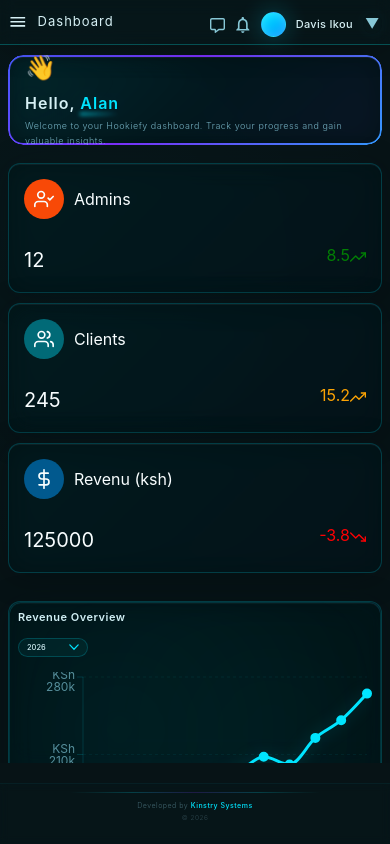
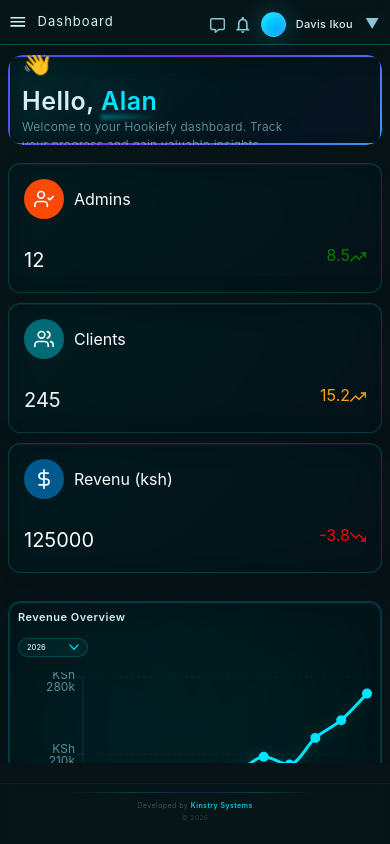
Before and after one commit to Davis-don/hookiefy, a React (Vite) app in the folder client/: page / in a window 390 px wide. Built offline with nearby package versions, Linux system fonts and the light colour scheme.

Commit message:
added padding welcome

```diff
--- a/client/src/components/superadmin/welcomeconcernsuperadminconcern.css
+++ b/client/src/components/superadmin/welcomeconcernsuperadminconcern.css
@@ -80,7 +80,7 @@
   100% { opacity: 0.8; filter: blur(20px); }
 }
 
-/* --- Content Styles (Keep these as they are) --- */
+/* --- Content Styles --- */
 
 .welcome-emoji {
   font-size: 3.5rem;
@@ -105,6 +105,7 @@
   text-shadow: 0 0 30px rgba(0, 229, 255, 0.15);
   position: relative;
   z-index: 2;
+  word-wrap: break-word;
 }
 
 .welcome-header .highlight {
@@ -134,19 +135,207 @@
   z-index: 2;
   line-height: 1.7;
   margin-bottom: 0;
+  word-wrap: break-word;
 }
 
-/* --- Responsive --- */
-@media screen and (max-width: 63.75em) {
-  .overall-concern-main { padding: 2rem; }
-  .welcome-emoji { font-size: 3rem; }
-  .welcome-header { font-size: 2rem; }
-  .welcome-subtitle { max-width: 90%; font-size: 1rem; }
+/* ============================================
+   RESPONSIVE — Better padding for mobile
+   ============================================ */
+
+/* Tablet and small laptops */
+@media screen and (max-width: 80.625em) {
+  .overall-concern-main {
+    padding: 2.2rem 2.5rem;
+  }
+
+  .welcome-header {
+    font-size: 2.2rem;
+  }
+
+  .welcome-subtitle {
+    max-width: 85%;
+    font-size: 1.05rem;
+  }
 }
 
-@media screen and (max-width: 25em) {
-  .overall-concern-main { padding: 1.5rem; }
-  .welcome-emoji { font-size: 2.5rem; }
-  .welcome-header { font-size: 1.6rem; }
-  .welcome-subtitle { max-width: 100%; font-size: 0.9rem; }
+/* Large phones and tablets */
+@media screen and (max-width: 63.75em) {
+  .overall-concern-main {
+    padding: 2rem 2.2rem;
+  }
+
+  .welcome-emoji {
+    font-size: 3rem;
+  }
+
+  .welcome-header {
+    font-size: 2rem;
+  }
+
+  .welcome-subtitle {
+    max-width: 90%;
+    font-size: 1rem;
+  }
 }
+
+/* Medium phones */
+@media screen and (max-width: 48em) {
+  .overall-concern-main {
+    padding: 1.8rem 1.8rem;
+    border-radius: 1.2rem;
+  }
+
+  .overall-concern-main::before {
+    border-radius: 1.2rem;
+  }
+
+  .overall-concern-main::after {
+    border-radius: 1.2rem;
+  }
+
+  .welcome-emoji {
+    font-size: 2.8rem;
+    margin-bottom: 0.3rem;
+  }
+
+  .welcome-header {
+    font-size: 1.8rem;
+    margin-bottom: 0.3rem;
+  }
+
+  .welcome-subtitle {
+    max-width: 95%;
+    font-size: 0.95rem;
+    line-height: 1.6;
+  }
+}
+
+/* Small phones */
+@media screen and (max-width: 30em) {
+  .overall-concern-main {
+    padding: 1.5rem 1.2rem;
+    border-radius: 1rem;
+  }
+
+  .overall-concern-main::before {
+    border-radius: 1rem;
+  }
+
+  .overall-concern-main::after {
+    border-radius: 1rem;
+  }
+
+  .welcome-emoji {
+    font-size: 2.5rem;
+    margin-bottom: 0.2rem;
+  }
+
+  .welcome-header {
+    font-size: 1.5rem;
+    letter-spacing: 0.5px;
+    margin-bottom: 0.2rem;
+  }
+
+  .welcome-subtitle {
+    max-width: 100%;
+    font-size: 0.85rem;
+    line-height: 1.5;
+    letter-spacing: 0.3px;
+  }
+}
+
+/* Extra small phones (like iPhone SE) */
+@media screen and (max-width: 22em) {
+  .overall-concern-main {
+    padding: 1.2rem 0.8rem;
+    border-radius: 0.8rem;
+  }
+
+  .overall-concern-main::before {
+    border-radius: 0.8rem;
+  }
+
+  .overall-concern-main::after {
+    border-radius: 0.8rem;
+  }
+
+  .welcome-emoji {
+    font-size: 2rem;
+    margin-bottom: 0.1rem;
+  }
+
+  .welcome-header {
+    font-size: 1.2rem;
+    letter-spacing: 0.3px;
+    margin-bottom: 0.1rem;
+  }
+
+  .welcome-subtitle {
+    max-width: 100%;
+    font-size: 0.75rem;
+    line-height: 1.4;
+    letter-spacing: 0.2px;
+  }
+}
+
+/* Landscape mode on phones */
+@media screen and (max-height: 500px) and (orientation: landscape) {
+  .overall-concern-main {
+    padding: 1rem 2rem;
+    justify-content: center;
+  }
+
+  .welcome-emoji {
+    font-size: 2rem;
+    margin-bottom: 0.1rem;
+  }
+
+  .welcome-header {
+    font-size: 1.5rem;
+    margin-bottom: 0.1rem;
+  }
+
+  .welcome-subtitle {
+    font-size: 0.85rem;
+    max-width: 90%;
+    line-height: 1.4;
+  }
+}
+
+/* Very tall phones (like Galaxy Fold) */
+@media screen and (min-height: 800px) and (max-width: 48em) {
+  .overall-concern-main {
+    padding: 3rem 2.5rem;
+  }
+
+  .welcome-header {
+    font-size: 2.5rem;
+  }
+
+  .welcome-subtitle {
+    font-size: 1.2rem;
+    max-width: 80%;
+  }
+}
+
+/* Safe area for notched phones */
+@supports (padding: max(0px)) {
+  .overall-concern-main {
+    padding-left: max(3rem, env(safe-area-inset-left));
+    padding-right: max(3rem, env(safe-area-inset-right));
+  }
+
+  @media screen and (max-width: 48em) {
+    .overall-concern-main {
+      padding-left: max(1.8rem, env(safe-area-inset-left));
+      padding-right: max(1.8rem, env(safe-area-inset-right));
+    }
+  }
+
+  @media screen and (max-width: 30em) {
+    .overall-concern-main {
+      padding-left: max(1.2rem, env(safe-area-inset-left));
+      padding-right: max(1.2rem, env(safe-area-inset-right));
+    }
+  }
+}
```
